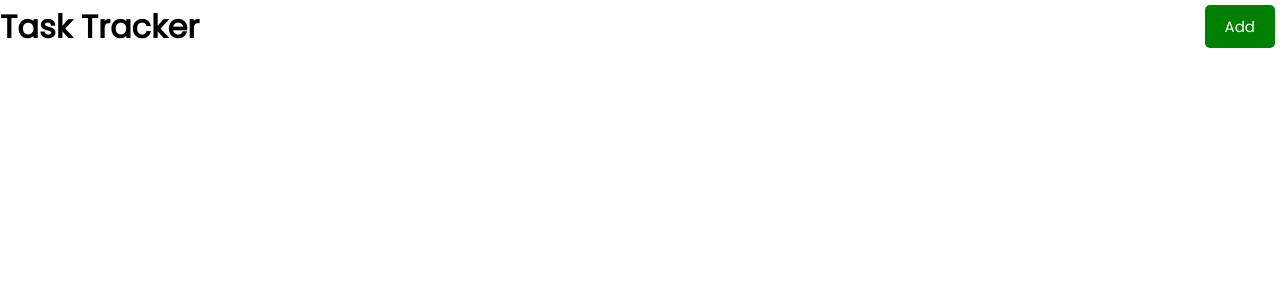
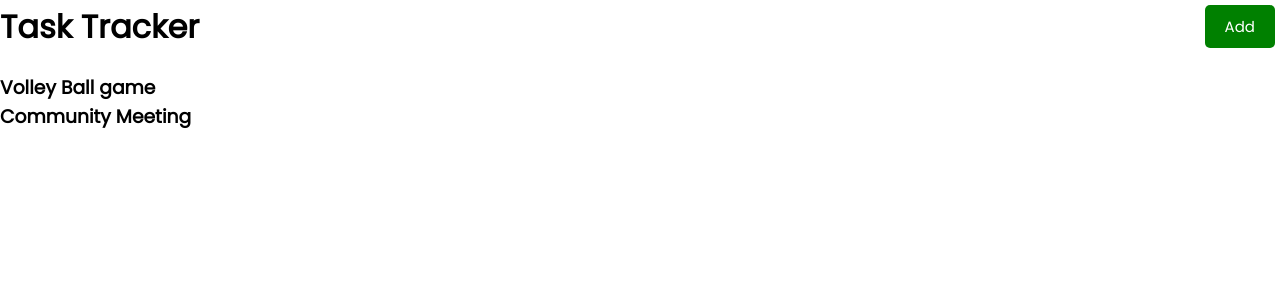
Before and after one commit to Nanlung/Task-tracker-react, a React (Create React App) app: page / in a window 1280 px wide. Shown: the top 300 px of the page. Built offline with nearby package versions, Linux system fonts and the light colour scheme.

Commit message:
App.js modified

```diff
--- a/src/App.js
+++ b/src/App.js
@@ -1,9 +1,11 @@
 import Header from './components/Header'
+import Tasks from './components/Tasks'
 
 function App() {
   return (
     <div className="App">
       <Header title="Task Tracker" />
+      <Tasks />
     </div>
   );
 }
--- a/src/components/Tasks.js
+++ b/src/components/Tasks.js
@@ -3,6 +3,12 @@ const tasks = [
     id: 1,
     text: "Volley Ball game",
     day: "Thursday, May 6 2021",
+    reminder: true
+  },
+  {
+    id: 2,
+    text: "Community Meeting",
+    day: "Friday, May 7 2021",
     reminder: true
   }
 ]
@@ -10,7 +16,7 @@ const tasks = [
 const Tasks = () => {
   return (
     <div>
-
+      {tasks.map((task) =>(<h3>{task.text}</h3>) ) }
     </div>
   )
 }
```
